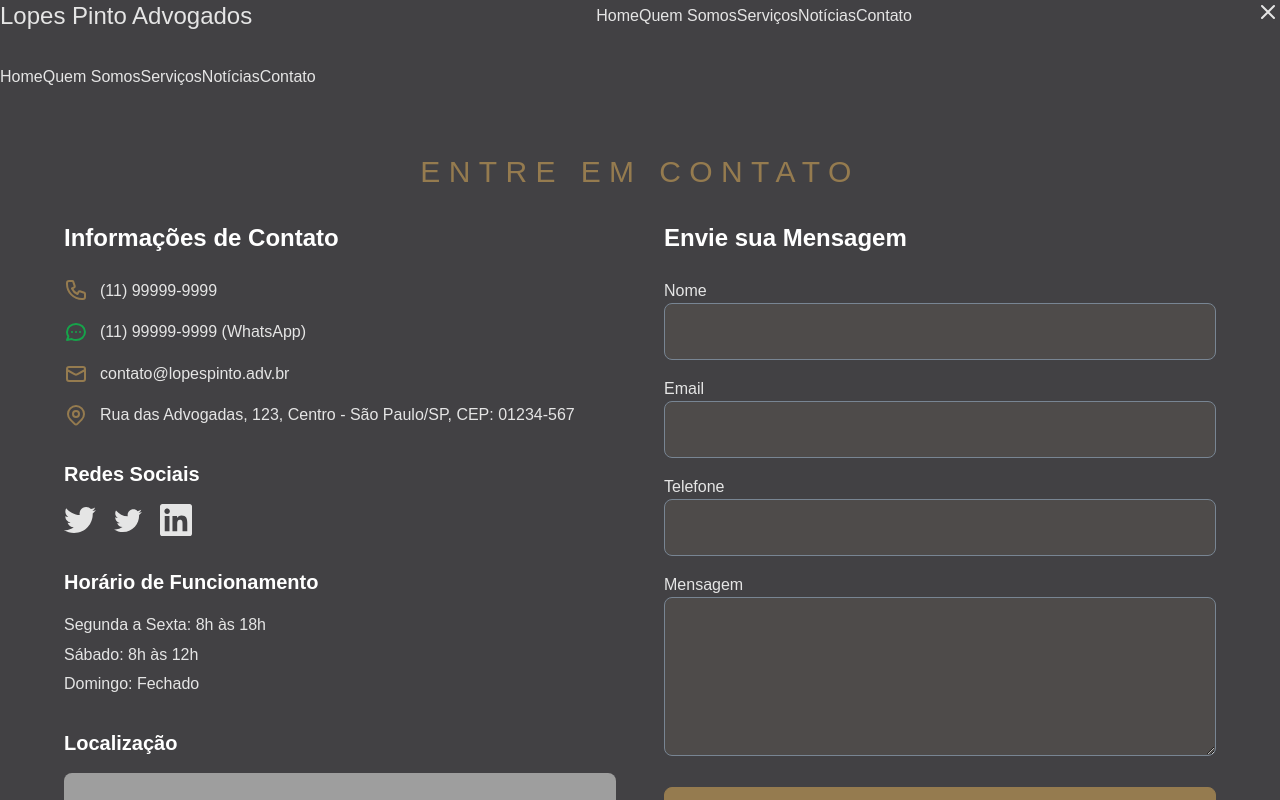
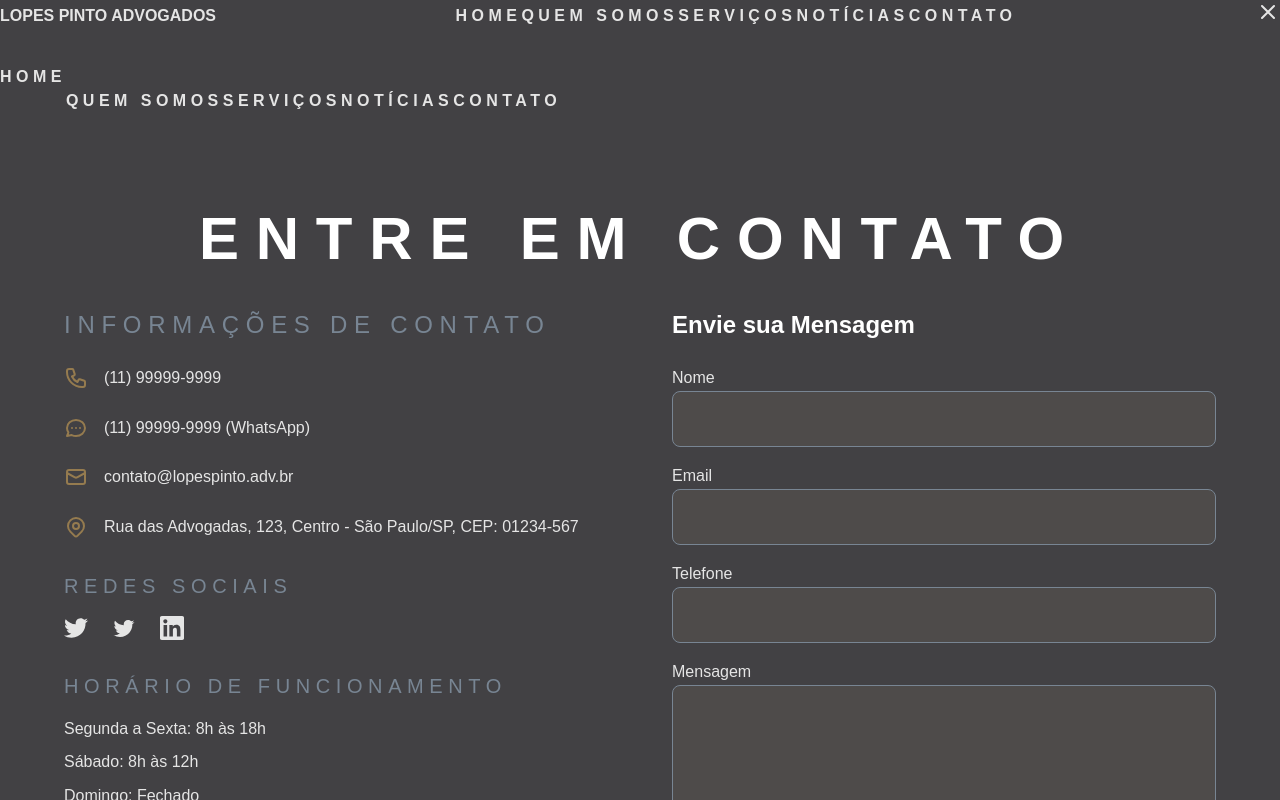
Before and after one commit to XavierJoao/ryan-escritorio, a Next.js app: page /contato in a window 1280 px wide. Both pictures are taken after a click on the button 1268 px from the left and 12 px from the top of the page. Shown: the top 800 px of the page. Built offline with nearby package versions, Linux system fonts and the light colour scheme; grey boxes are pictures that could not be loaded.

Commit message:
Modificação da identidade visual 02

```diff
--- a/components/layout/Footer.jsx
+++ b/components/layout/Footer.jsx
@@ -8,15 +8,15 @@ const Footer = () => {
   const latestNews = getNoticias().slice(0, 3);
 
   return (
-    <footer className="bg-brand-charcoal-blue text-text-secondary py-16 border-t border-slate-grey">
+    <footer className="bg-brand-charcoal-blue text-text-secondary py-20 border-t border-slate-grey">
       <div className="container mx-auto px-6">
-        <div className="grid md:grid-cols-2 lg:grid-cols-4 gap-12">
+        <div className="grid md:grid-cols-2 lg:grid-cols-4 gap-16">
           {/* Informações de Contato */}
           <div>
-            <h3 className="section-title mb-6">Contato</h3>
-            <div className="space-y-4">
-              <p className="flex items-center text-text-secondary">
-                <svg className="w-5 h-5 mr-3 text-gold-accent" fill="none" stroke="currentColor" viewBox="0 0 24 24">
+            <h3 className="text-xl font-medium uppercase tracking-widest text-slate-grey mb-6">Contato</h3>
+            <div className="space-y-5">
+              <p className="flex items-center gap-4 text-text-secondary">
+                <svg className="w-6 h-6 text-brand-copper" fill="none" stroke="currentColor" viewBox="0 0 24 24">
                   <path strokeLinecap="round" strokeLinejoin="round" strokeWidth={2} d="M17.657 16.657L13.414 20.9a1.998 1.998 0 01-2.827 0l-4.244-4.243a8 8 0 1111.314 0z" />
                   <path strokeLinecap="round" strokeLinejoin="round" strokeWidth={2} d="M15 11a3 3 0 11-6 0 3 3 0 016 0z" />
                 </svg>
@@ -32,15 +32,15 @@ const Footer = () => {
                 <svg className="w-5 h-5 mr-3 text-gold-accent" fill="none" stroke="currentColor" viewBox="0 0 24 24">
                   <path strokeLinecap="round" strokeLinejoin="round" strokeWidth={2} d="M8 12h.01M12 12h.01M16 12h.01M21 12c0 4.418-4.03 8-9 8a9.863 9.863 0 01-4.255-.949L3 20l1.395-3.72C3.512 15.042 3 13.574 3 12c0-4.418 4.03-8 9-8s9 3.582 9 8z" />
                 </svg>
-                <a href={`https://wa.me/${siteConfig.contato.whatsapp}`} className="hover:text-gold-accent transition-fast">
+                <a href={`https://wa.me/${siteConfig.contato.whatsapp}`} className="hover:text-brand-copper transition-fast">
                   {siteConfig.contato.telefone} (WhatsApp)
                 </a>
               </p>
-              <p className="flex items-center text-text-secondary">
-                <svg className="w-5 h-5 mr-3 text-gold-accent" fill="none" stroke="currentColor" viewBox="0 0 24 24">
+              <p className="flex items-center gap-4 text-text-secondary">
+                <svg className="w-6 h-6 text-brand-copper" fill="none" stroke="currentColor" viewBox="0 0 24 24">
                   <path strokeLinecap="round" strokeLinejoin="round" strokeWidth={2} d="M3 8l7.89 4.26a2 2 0 002.22 0L21 8M5 19h14a2 2 0 002-2V7a2 2 0 00-2-2H5a2 2 0 00-2 2v10a2 2 0 002 2z" />
                 </svg>
-                <a href={`mailto:${siteConfig.contato.email}`} className="hover:text-gold-accent transition-fast">
+                <a href={`mailto:${siteConfig.contato.email}`} className="hover:text-brand-copper transition-fast">
                   {siteConfig.contato.email}
                 </a>
               </p>
@@ -49,19 +49,19 @@ const Footer = () => {
 
           {/* Redes Sociais */}
           <div>
-            <h3 className="section-title mb-6">Redes Sociais</h3>
-            <div className="flex space-x-6">
-              <a href={siteConfig.redesSociais.twitter} target="_blank" rel="noopener noreferrer" className="text-text-secondary hover:text-gold-accent transition-fast">
+            <h3 className="text-xl font-medium uppercase tracking-widest text-slate-grey mb-6">Redes Sociais</h3>
+            <div className="flex space-x-6 items-center">
+              <a href={siteConfig.redesSociais.twitter} target="_blank" rel="noopener noreferrer" className="text-text-secondary hover:text-brand-copper transition-fast">
                 <svg className="w-6 h-6" fill="currentColor" viewBox="0 0 24 24">
                   <path d="M24 4.557c-.883.392-1.832.656-2.828.775 1.017-.609 1.798-1.574 2.165-2.724-.951.564-2.005.974-3.127 1.195-.897-.957-2.178-1.555-3.594-1.555-3.179 0-5.515 2.966-4.797 6.045-4.091-.205-7.719-2.165-10.148-5.144-1.29 2.213-.669 5.108 1.523 6.574-.806-.026-1.566-.247-2.229-.616-.054 2.281 1.581 4.415 3.949 4.89-.693.188-1.452.232-2.224.084.626 1.956 2.444 3.379 4.6 3.419-2.07 1.623-4.678 2.348-7.29 2.04 2.179 1.397 4.768 2.212 7.548 2.212 9.142 0 14.307-7.721 13.995-14.646.962-.695 1.797-1.562 2.457-2.549z"/>
                 </svg>
               </a>
-              <a href={siteConfig.redesSociais.facebook} target="_blank" rel="noopener noreferrer" className="text-text-secondary hover:text-gold-accent transition-fast">
+              <a href={siteConfig.redesSociais.facebook} target="_blank" rel="noopener noreferrer" className="text-text-secondary hover:text-brand-copper transition-fast">
                 <svg className="w-6 h-6" fill="currentColor" viewBox="0 0 24 24">
                   <path d="M22.46 6c-.77.35-1.6.58-2.46.69.88-.53 1.56-1.37 1.88-2.38-.83.5-1.75.85-2.72 1.05C18.37 4.5 17.26 4 16 4c-2.35 0-4.27 1.92-4.27 4.29 0 .34.04.67.11.98C8.28 9.09 5.11 7.38 3 4.79c-.37.63-.58 1.37-.58 2.15 0 1.49.75 2.81 1.91 3.56-.71 0-1.37-.2-1.95-.5v.03c0 2.08 1.48 3.82 3.44 4.21a4.22 4.22 0 0 1-1.93.07 4.28 4.28 0 0 0 4 2.98 8.521 8.521 0 0 1-5.33 1.84c-.34 0-.68-.02-1.02-.06C3.44 20.29 5.7 21 8.12 21 16 21 20.33 14.46 20.33 8.79c0-.19 0-.37-.01-.56.84-.6 1.56-1.36 2.14-2.23z"/>
                 </svg>
               </a>
-              <a href={siteConfig.redesSociais.linkedin} target="_blank" rel="noopener noreferrer" className="text-text-secondary hover:text-gold-accent transition-fast">
+              <a href={siteConfig.redesSociais.linkedin} target="_blank" rel="noopener noreferrer" className="text-text-secondary hover:text-brand-copper transition-fast">
                 <svg className="w-6 h-6" fill="currentColor" viewBox="0 0 24 24">
                   <path d="M20.447 20.452h-3.554v-5.569c0-1.328-.027-3.037-1.852-3.037-1.853 0-2.136 1.445-2.136 2.939v5.667H9.351V9h3.414v1.561h.046c.477-.9 1.637-1.85 3.37-1.85 3.601 0 4.267 2.37 4.267 5.455v6.286zM5.337 7.433c-1.144 0-2.063-.926-2.063-2.065 0-1.138.92-2.063 2.063-2.063 1.14 0 2.064.925 2.064 2.063 0 1.139-.925 2.065-2.064 2.065zm1.782 13.019H3.555V9h3.564v11.452zM22.225 0H1.771C.792 0 0 .774 0 1.729v20.542C0 23.227.792 24 1.771 24h20.451C23.2 24 24 23.227 24 22.271V1.729C24 .774 23.2 0 22.222 0h.003z"/>
                 </svg>
@@ -71,7 +71,7 @@ const Footer = () => {
 
           {/* Horário de Funcionamento */}
           <div>
-            <h3 className="section-title mb-6">Horário de Funcionamento</h3>
+            <h3 className="text-xl font-medium uppercase tracking-widest text-slate-grey mb-6">Horário de Funcionamento</h3>
             <ul className="space-y-2 text-text-secondary">
               <li>Segunda a Sexta: 8h às 18h</li>
               <li>Sábado: 8h às 12h</li>
@@ -81,11 +81,11 @@ const Footer = () => {
 
           {/* Últimas Notícias */}
           <div>
-            <h3 className="section-title mb-6">Últimas Notícias</h3>
+            <h3 className="text-xl font-medium uppercase tracking-widest text-slate-grey mb-6">Últimas Notícias</h3>
             <ul className="space-y-4">
               {latestNews.map((noticia) => (
                 <li key={noticia.id}>
-                  <Link href={`/noticias/${noticia.slug}`} className="text-text-secondary hover:text-gold-accent transition-fast">
+                  <Link href={`/noticias/${noticia.slug}`} className="text-text-secondary hover:text-brand-copper transition-fast">
                     <p className="text-sm font-medium">{noticia.title}</p>
                     <p className="text-xs text-text-secondary">{formatarData(noticia.date)}</p>
                   </Link>
@@ -96,8 +96,8 @@ const Footer = () => {
         </div>
 
         {/* Copyright */}
-        <div className="border-t border-gold-accent mt-12 pt-8 text-center">
-          <p className="text-text-secondary">
+        <div className="border-t border-slate-grey mt-12 pt-8 text-center">
+          <p className="text-text-secondary text-xs uppercase tracking-wider">
             © 2024 {siteConfig.nome}. Todos os direitos reservados.
           </p>
         </div>
--- a/components/layout/Header.jsx
+++ b/components/layout/Header.jsx
@@ -16,30 +16,30 @@ const Header = () => {
 
   return (
     <header className="bg-brand-charcoal-blue border-b border-slate-grey">
-      <div className="container mx-auto px-6 py-6">
-        <div className="flex justify-between items-center">
+      <div className="container mx-auto px-6 py-8">
+        <div className="flex justify-between items-center gap-8">
           {/* Logo */}
           <div className="flex items-center">
             <Link href="/" onClick={closeMenu} className="text-text-primary hover:text-brand-copper transition-fast">
-              <span className="office-name text-2xl">{siteConfig.nome}</span>
+              <span className="office-name text-3xl md:text-4xl uppercase tracking-[0.35em] font-bold">{siteConfig.nome}</span>
             </Link>
           </div>
 
           {/* Desktop Navigation */}
-          <nav className="hidden md:flex space-x-12">
-            <Link href="/" className="text-text-secondary hover:text-brand-copper transition-fast font-medium uppercase tracking-widest text-sm">
+          <nav className="hidden md:flex space-x-10">
+            <Link href="/" className="text-text-secondary hover:text-brand-copper transition-fast font-semibold uppercase tracking-widest text-sm">
               Home
             </Link>
-            <Link href="/quem-somos" className="text-text-secondary hover:text-gold-accent transition-fast font-medium uppercase tracking-widest text-sm">
+            <Link href="/quem-somos" className="text-text-secondary hover:text-brand-copper transition-fast font-semibold uppercase tracking-widest text-sm">
               Quem Somos
             </Link>
-            <Link href="/servicos" className="text-text-secondary hover:text-gold-accent transition-fast font-medium uppercase tracking-widest text-sm">
+            <Link href="/servicos" className="text-text-secondary hover:text-brand-copper transition-fast font-semibold uppercase tracking-widest text-sm">
               Serviços
             </Link>
-            <Link href="/noticias" className="text-text-secondary hover:text-gold-accent transition-fast font-medium uppercase tracking-widest text-sm">
+            <Link href="/noticias" className="text-text-secondary hover:text-brand-copper transition-fast font-semibold uppercase tracking-widest text-sm">
               Notícias
             </Link>
-            <Link href="/contato" className="text-text-secondary hover:text-gold-accent transition-fast font-medium uppercase tracking-widest text-sm">
+            <Link href="/contato" className="text-text-secondary hover:text-brand-copper transition-fast font-semibold uppercase tracking-widest text-sm">
               Contato
             </Link>
           </nav>
@@ -48,7 +48,7 @@ const Header = () => {
           <div className="md:hidden">
             <button
               onClick={toggleMenu}
-              className="text-text-secondary hover:text-gold-accent focus:outline-none transition-fast"
+              className="text-text-secondary hover:text-brand-copper focus:outline-none transition-fast"
             >
               <svg className="w-6 h-6" fill="none" stroke="currentColor" viewBox="0 0 24 24">
                 {isOpen ? (
@@ -63,40 +63,40 @@ const Header = () => {
 
         {/* Mobile Navigation */}
         {isOpen && (
-          <div className="md:hidden mt-8 pb-6 border-t border-gold-accent pt-6">
+          <div className="md:hidden mt-8 pb-6 border-t border-brand-copper pt-6">
             <nav className="flex flex-col space-y-6">
               <Link
                 href="/"
                 onClick={closeMenu}
-                className="text-text-secondary hover:text-gold-accent transition-fast font-medium uppercase tracking-widest text-sm"
+                className="text-text-secondary hover:text-brand-copper transition-fast font-semibold uppercase tracking-widest text-sm"
               >
                 Home
               </Link>
               <Link
                 href="/quem-somos"
                 onClick={closeMenu}
-                className="text-text-secondary hover:text-gold-accent transition-fast font-medium uppercase tracking-widest text-sm"
+                className="text-text-secondary hover:text-brand-copper transition-fast font-semibold uppercase tracking-widest text-sm"
               >
                 Quem Somos
               </Link>
               <Link
                 href="/servicos"
                 onClick={closeMenu}
-                className="text-text-secondary hover:text-gold-accent transition-fast font-medium uppercase tracking-widest text-sm"
+                className="text-text-secondary hover:text-brand-copper transition-fast font-semibold uppercase tracking-widest text-sm"
               >
                 Serviços
               </Link>
               <Link
                 href="/noticias"
                 onClick={closeMenu}
-                className="text-text-secondary hover:text-gold-accent transition-fast font-medium uppercase tracking-widest text-sm"
+                className="text-text-secondary hover:text-brand-copper transition-fast font-semibold uppercase tracking-widest text-sm"
               >
                 Notícias
               </Link>
               <Link
                 href="/contato"
                 onClick={closeMenu}
-                className="text-text-secondary hover:text-gold-accent transition-fast font-medium uppercase tracking-widest text-sm"
+                className="text-text-secondary hover:text-brand-copper transition-fast font-semibold uppercase tracking-widest text-sm"
               >
                 Contato
               </Link>
--- a/src/app/contato/page.jsx
+++ b/src/app/contato/page.jsx
@@ -8,27 +8,27 @@ export default function Contato() {
   return (
     <div className="min-h-screen bg-brand-gunmetal">
       <Header />
-      <div className="py-16">
+      <div className="py-24">
         <div className="container mx-auto px-4">
-          <h1 className="section-title text-center mb-8">
+          <h1 className="text-5xl md:text-6xl font-bold uppercase tracking-widest text-center mb-10 text-text-primary">
             Entre em Contato
           </h1>
 
-          <div className="grid lg:grid-cols-2 gap-12 max-w-6xl mx-auto">
+          <div className="grid lg:grid-cols-2 gap-16 max-w-6xl mx-auto">
             {/* Informações de Contato */}
             <div>
-              <h2 className="text-2xl font-semibold text-text-primary mb-6">Informações de Contato</h2>
+              <h2 className="text-2xl font-medium uppercase tracking-widest text-slate-grey mb-6">Informações de Contato</h2>
 
-              <div className="space-y-4 mb-8">
-                <div className="flex items-center">
-                  <svg className="w-6 h-6 text-brand-copper mr-3" fill="none" stroke="currentColor" viewBox="0 0 24 24">
+              <div className="space-y-6 mb-8">
+                <div className="flex items-center gap-4">
+                  <svg className="w-6 h-6 text-brand-copper" fill="none" stroke="currentColor" viewBox="0 0 24 24">
                     <path strokeLinecap="round" strokeLinejoin="round" strokeWidth={2} d="M3 5a2 2 0 012-2h3.28a1 1 0 01.948.684l1.498 4.493a1 1 0 01-.502 1.21l-2.257 1.13a11.042 11.042 0 005.516 5.516l1.13-2.257a1 1 0 011.21-.502l4.493 1.498a1 1 0 01.684.949V19a2 2 0 01-2 2h-1C9.716 21 3 14.284 3 6V5z" />
                   </svg>
                   <span className="text-text-secondary">{siteConfig.contato.telefone}</span>
                 </div>
 
-                <div className="flex items-center">
-                  <svg className="w-6 h-6 text-green-600 mr-3" fill="none" stroke="currentColor" viewBox="0 0 24 24">
+                <div className="flex items-center gap-4">
+                  <svg className="w-6 h-6 text-brand-copper" fill="none" stroke="currentColor" viewBox="0 0 24 24">
                     <path strokeLinecap="round" strokeLinejoin="round" strokeWidth={2} d="M8 12h.01M12 12h.01M16 12h.01M21 12c0 4.418-4.03 8-9 8a9.863 9.863 0 01-4.255-.949L3 20l1.395-3.72C3.512 15.042 3 13.574 3 12c0-4.418 4.03-8 9-8s9 3.582 9 8z" />
                   </svg>
                   <a href={`https://wa.me/${siteConfig.contato.whatsapp}`} className="text-text-secondary hover:text-brand-copper transition-fast">
@@ -36,8 +36,8 @@ export default function Contato() {
                   </a>
                 </div>
 
-                <div className="flex items-center">
-                  <svg className="w-6 h-6 text-brand-copper mr-3" fill="none" stroke="currentColor" viewBox="0 0 24 24">
+                <div className="flex items-center gap-4">
+                  <svg className="w-6 h-6 text-brand-copper" fill="none" stroke="currentColor" viewBox="0 0 24 24">
                     <path strokeLinecap="round" strokeLinejoin="round" strokeWidth={2} d="M3 8l7.89 4.26a2 2 0 002.22 0L21 8M5 19h14a2 2 0 002-2V7a2 2 0 00-2-2H5a2 2 0 00-2 2v10a2 2 0 002 2z" />
                   </svg>
                   <a href={`mailto:${siteConfig.contato.email}`} className="text-text-secondary hover:text-brand-copper transition-fast">
@@ -45,8 +45,8 @@ export default function Contato() {
                   </a>
                 </div>
 
-                <div className="flex items-center">
-                  <svg className="w-6 h-6 text-brand-copper mr-3" fill="none" stroke="currentColor" viewBox="0 0 24 24">
+                <div className="flex items-center gap-4">
+                  <svg className="w-6 h-6 text-brand-copper" fill="none" stroke="currentColor" viewBox="0 0 24 24">
                     <path strokeLinecap="round" strokeLinejoin="round" strokeWidth={2} d="M17.657 16.657L13.414 20.9a1.998 1.998 0 01-2.827 0l-4.244-4.243a8 8 0 1111.314 0z" />
                     <path strokeLinecap="round" strokeLinejoin="round" strokeWidth={2} d="M15 11a3 3 0 11-6 0 3 3 0 016 0z" />
                   </svg>
@@ -56,20 +56,20 @@ export default function Contato() {
 
               {/* Redes Sociais */}
               <div className="mb-8">
-                <h3 className="text-xl font-semibold text-text-primary mb-4">Redes Sociais</h3>
-                <div className="flex space-x-4">
+                <h3 className="text-xl font-medium uppercase tracking-widest text-slate-grey mb-4">Redes Sociais</h3>
+                <div className="flex items-center gap-6">
                   <a href={siteConfig.redesSociais.twitter} target="_blank" rel="noopener noreferrer" className="text-text-secondary hover:text-brand-copper transition-fast">
-                    <svg className="w-8 h-8" fill="currentColor" viewBox="0 0 24 24">
+                    <svg className="w-6 h-6" fill="currentColor" viewBox="0 0 24 24">
                       <path d="M24 4.557c-.883.392-1.832.656-2.828.775 1.017-.609 1.798-1.574 2.165-2.724-.951.564-2.005.974-3.127 1.195-.897-.957-2.178-1.555-3.594-1.555-3.179 0-5.515 2.966-4.797 6.045-4.091-.205-7.719-2.165-10.148-5.144-1.29 2.213-.669 5.108 1.523 6.574-.806-.026-1.566-.247-2.229-.616-.054 2.281 1.581 4.415 3.949 4.89-.693.188-1.452.232-2.224.084.626 1.956 2.444 3.379 4.6 3.419-2.07 1.623-4.678 2.348-7.29 2.04 2.179 1.397 4.768 2.212 7.548 2.212 9.142 0 14.307-7.721 13.995-14.646.962-.695 1.797-1.562 2.457-2.549z"/>
                     </svg>
                   </a>
                   <a href={siteConfig.redesSociais.facebook} target="_blank" rel="noopener noreferrer" className="text-text-secondary hover:text-brand-copper transition-fast">
-                    <svg className="w-8 h-8" fill="currentColor" viewBox="0 0 24 24">
+                    <svg className="w-6 h-6" fill="currentColor" viewBox="0 0 24 24">
                       <path d="M22.46 6c-.77.35-1.6.58-2.46.69.88-.53 1.56-1.37 1.88-2.38-.83.5-1.75.85-2.72 1.05C18.37 4.5 17.26 4 16 4c-2.35 0-4.27 1.92-4.27 4.29 0 .34.04.67.11.98C8.28 9.09 5.11 7.38 3 4.79c-.37.63-.58 1.37-.58 2.15 0 1.49.75 2.81 1.91 3.56-.71 0-1.37-.2-1.95-.5v.03c0 2.08 1.48 3.82 3.44 4.21a4.22 4.22 0 0 1-1.93.07 4.28 4.28 0 0 0 4 2.98 8.521 8.521 0 0 1-5.33 1.84c-.34 0-.68-.02-1.02-.06C3.44 20.29 5.7 21 8.12 21 16 21 20.33 14.46 20.33 8.79c0-.19 0-.37-.01-.56.84-.6 1.56-1.36 2.14-2.23z"/>
                     </svg>
                   </a>
                   <a href={siteConfig.redesSociais.linkedin} target="_blank" rel="noopener noreferrer" className="text-text-secondary hover:text-brand-copper transition-fast">
-                    <svg className="w-8 h-8" fill="currentColor" viewBox="0 0 24 24">
+                    <svg className="w-6 h-6" fill="currentColor" viewBox="0 0 24 24">
                       <path d="M20.447 20.452h-3.554v-5.569c0-1.328-.027-3.037-1.852-3.037-1.853 0-2.136 1.445-2.136 2.939v5.667H9.351V9h3.414v1.561h.046c.477-.9 1.637-1.85 3.37-1.85 3.601 0 4.267 2.37 4.267 5.455v6.286zM5.337 7.433c-1.144 0-2.063-.926-2.063-2.065 0-1.138.92-2.063 2.063-2.063 1.14 0 2.064.925 2.064 2.063 0 1.139-.925 2.065-2.064 2.065zm1.782 13.019H3.555V9h3.564v11.452zM22.225 0H1.771C.792 0 0 .774 0 1.729v20.542C0 23.227.792 24 1.771 24h20.451C23.2 24 24 23.227 24 22.271V1.729C24 .774 23.2 0 22.222 0h.003z"/>
                     </svg>
                   </a>
@@ -78,8 +78,8 @@ export default function Contato() {
 
               {/* Horário de Funcionamento */}
               <div className="mb-8">
-                <h3 className="text-xl font-semibold text-text-primary mb-4">Horário de Funcionamento</h3>
-                <ul className="text-text-secondary space-y-1">
+                <h3 className="text-xl font-medium uppercase tracking-widest text-slate-grey mb-4">Horário de Funcionamento</h3>
+                <ul className="text-text-secondary space-y-2">
                   <li>Segunda a Sexta: 8h às 18h</li>
                   <li>Sábado: 8h às 12h</li>
                   <li>Domingo: Fechado</li>
```
Also changed, not shown: components/sections/Hero.jsx (+4 -4 lines).
